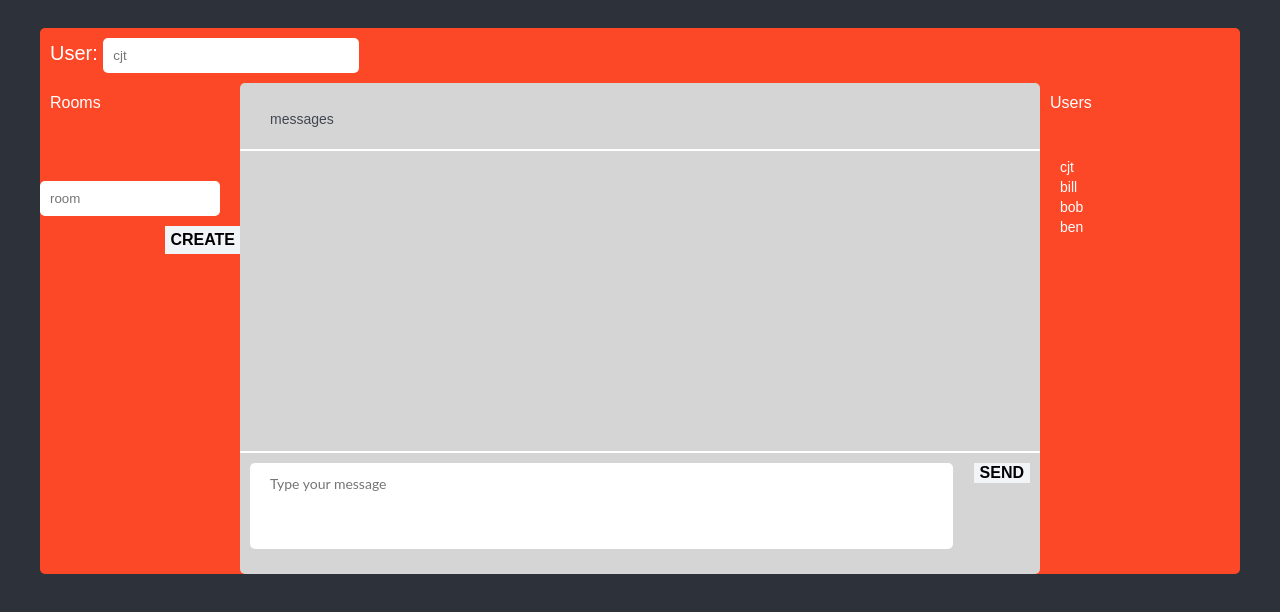
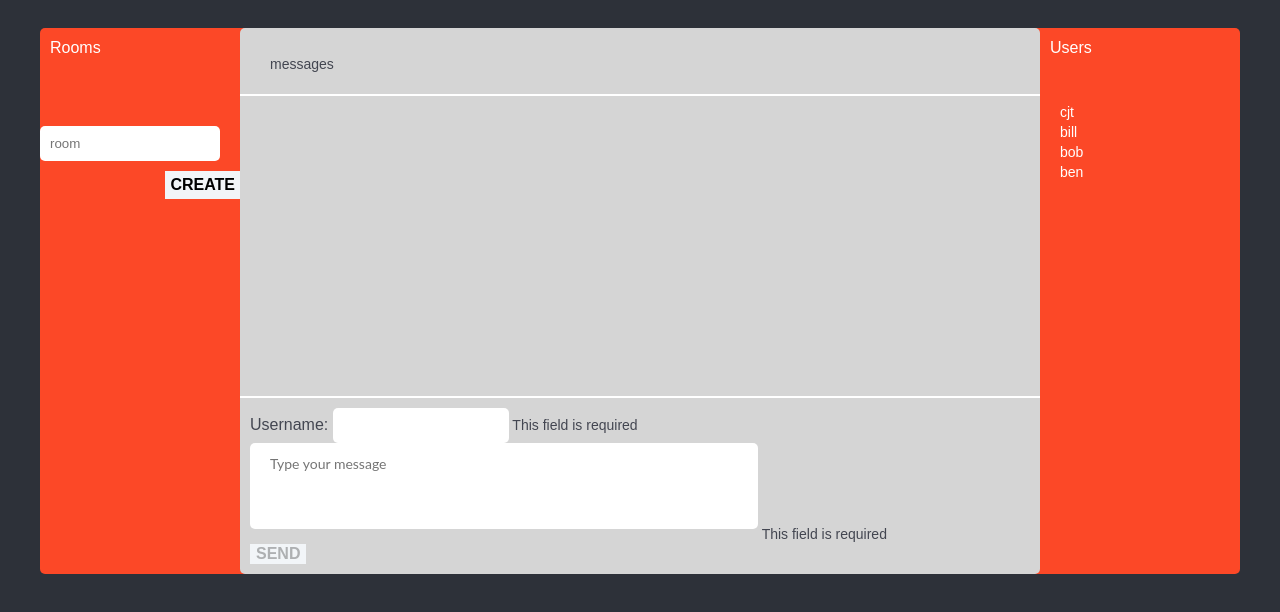
Before and after one commit to cjt/chat, a website: page app/index.html in a window 1280 px wide. Drawn offline with nearby package versions, Linux system fonts and the light colour scheme; some packages are replaced by stand-ins of ours; no server answers.

Commit message:
Moved username down to message creation, removed extraneous bits. Added validation.

```diff
--- a/app/chat/chat.module.js
+++ b/app/chat/chat.module.js
@@ -1,7 +1,6 @@
 'use strict';
 
 angular.module('chat', [
-  'username',
   'roomList',
   'room',
   'userList'
--- a/app/chat/chat.template.html
+++ b/app/chat/chat.template.html
@@ -1,5 +1,3 @@
-<username></username>
-
 <room-list></room-list>
 
 <room></room>
--- a/app/index.css
+++ b/app/index.css
@@ -18,19 +18,6 @@ body {
   width: 1200px;
   background: #FC4827;
   border-radius: 5px;
-}
-
-.username {
-  font-size: 20px;
-  padding: 10px;
-}
-
-.username input {
-  width: 20%;
-  border: none;
-  padding: 10px 10px 10px 10px;
-  border-radius: 5px;
-  resize: none;
 }
 
 .room-list {
@@ -139,8 +126,20 @@ body {
   padding: 10px;
 }
 
+.room .chat-message label {
+  font-size: 16px;
+}
+
+.room .chat-message input {
+  width: 20%;
+  border: none;
+  padding: 10px 10px 10px 10px;
+  border-radius: 5px;
+  resize: none;
+}
+
 .room .chat-message textarea {
-  width: 85%;
+  width: 60%;
   border: none;
   padding: 10px 20px;
   font: 14px/22px "Lato", Arial, sans-serif;
@@ -150,7 +149,6 @@ body {
 }
 
 .room .chat-message button {
-  float: right;
   color: $blue;
   font-size: 16px;
   text-transform: uppercase;
--- a/app/index.html
+++ b/app/index.html
@@ -7,8 +7,6 @@
     <script src="app.module.js"></script>
     <script src="chat/chat.module.js"></script>
     <script src="chat/chat.component.js"></script>
-    <script src="username/username.module.js"></script>
-    <script src="username/username.component.js"></script>
     <script src="room-list/room-list.module.js"></script>
     <script src="room-list/room-list.component.js"></script>
     <script src="room/room.module.js"></script>
--- a/app/room/room.component.js
+++ b/app/room/room.component.js
@@ -21,7 +21,7 @@ angular.
 	return messages.sort(compareOnDatetime);
       };
 
-      $scope.$parent.loadMessages = function () {
+      var loadMessages = () => {
 	$http.get('http://127.0.0.1:5984/chat/_design/messages/_view/messages?key=\"' + $scope.$parent.room.name + '\"&include_docs=true').then(function(response) {
           var rows = response.data.rows;
           var messages = [];
@@ -34,5 +34,7 @@ angular.
           self.messages = sortMessages(messages);
 	});
       }
+
+      $scope.$parent.loadMessages = loadMessages;
     }]
   });
--- a/app/room/room.template.html
+++ b/app/room/room.template.html
@@ -19,9 +19,23 @@
   </div>
 
   <div class="chat-message clearfix">
-    <form>
-      <textarea name="message-to-send" id="message-to-send" placeholder ="Type your message" rows="3" ng-model="newmessage"></textarea>
-      <button ng-click="send(newmessage)">Send</button>
+    <form name="messageform" novalidate>
+      <label for="username">Username: </label>
+      <input type="text" name="username" ng-model="username" ng-change="setUsername(username)" required ng-minlength="1" />
+      <ng-messages for="messageform.username.$error" ng-show="messageform.username.$invalid">
+	<ng-message when="required">This field is required</ng-message>
+      </ng-messages>
+
+      <br />
+
+      <textarea name="message" id="message" placeholder ="Type your message" rows="3" ng-model="newmessage" required ng-minlength="1"></textarea>
+      <ng-messages for="messageform.message.$error" ng-show="messageform.message.$invalid">
+	<ng-message when="required">This field is required</ng-message>
+      </ng-messages>
+
+      <br />
+
+      <button ng-click="send(newmessage)" ng-disabled="messageform.$invalid">Send</button>
     </form>
   </div>
 </div>
--- a/app/username/username.component.js
+++ /dev/null
@@ -1,13 +0,0 @@
-'use strict';
-
-angular
-  .module('username')
-  .component('username', {
-    templateUrl: 'username/username.template.html',
-    controller: ['$scope', function usernameController($scope) {
-      $scope.setUsername = function (username) {
-	$scope.$parent.username = username;
-	console.log("Selected username: " + username);
-      };
-    }]
-  });
--- a/app/username/username.module.js
+++ /dev/null
@@ -1,3 +0,0 @@
-'use strict';
-
-angular.module('username', []);
--- a/app/username/username.template.html
+++ /dev/null
@@ -1,5 +0,0 @@
-<div class="username clearfix">
-  <form name="userform">
-    User: <input type="text" placeholder="cjt" ng-model="username" ng-change="setUsername(username)" />
-  </form>
-</div>
```
